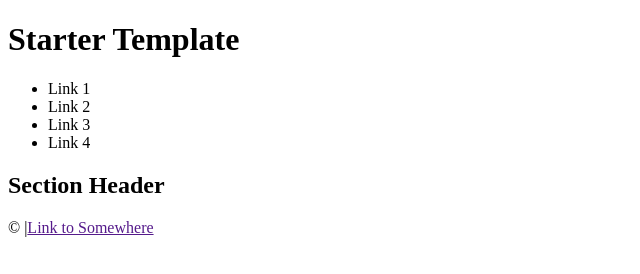
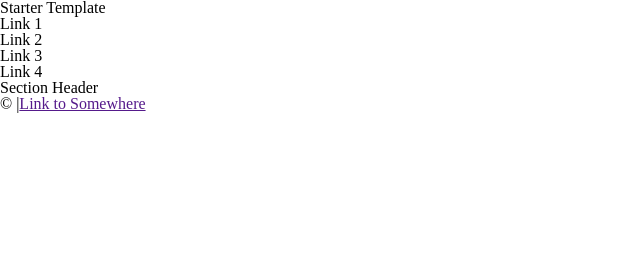
Before and after one commit to donnaada/starter-template, a plain HTML site: page index.html in a window 1280 px wide. Shown: the whole page, without its empty margins (0-640 px from the left). Drawn offline with Linux system fonts and the light colour scheme.

Commit message:
updating starter template

```diff
--- /dev/null
+++ b/assets/css/reset.css
@@ -0,0 +1,48 @@
+/* http://meyerweb.com/eric/tools/css/reset/
+   v2.0 | 20110126
+   License: none (public domain)
+*/
+
+html, body, div, span, applet, object, iframe,
+h1, h2, h3, h4, h5, h6, p, blockquote, pre,
+a, abbr, acronym, address, big, cite, code,
+del, dfn, em, img, ins, kbd, q, s, samp,
+small, strike, strong, sub, sup, tt, var,
+b, u, i, center,
+dl, dt, dd, ol, ul, li,
+fieldset, form, label, legend,
+table, caption, tbody, tfoot, thead, tr, th, td,
+article, aside, canvas, details, embed,
+figure, figcaption, footer, header, hgroup,
+menu, nav, output, ruby, section, summary,
+time, mark, audio, video {
+	margin: 0;
+	padding: 0;
+	border: 0;
+	font-size: 100%;
+	font: inherit;
+	vertical-align: baseline;
+}
+/* HTML5 display-role reset for older browsers */
+article, aside, details, figcaption, figure,
+footer, header, hgroup, menu, nav, section {
+	display: block;
+}
+body {
+	line-height: 1;
+}
+ol, ul {
+	list-style: none;
+}
+blockquote, q {
+	quotes: none;
+}
+blockquote:before, blockquote:after,
+q:before, q:after {
+	content: '';
+	content: none;
+}
+table {
+	border-collapse: collapse;
+	border-spacing: 0;
+}
--- a/index.html
+++ b/index.html
@@ -5,7 +5,9 @@
   <meta http-equiv="X-UA-Compatible" content="IE=edge">
   <meta name="viewport" content="width=device-width, initial-scale=1.0">
   <title>Starter Template</title>
+  <link rel="stylesheet" href="assets/css/reset.css">
   <link rel="stylesheet" href="assets/css/style.css">
+
 </head>
 <body>
   <header>
```
Also changed, not shown: 1 other file.
